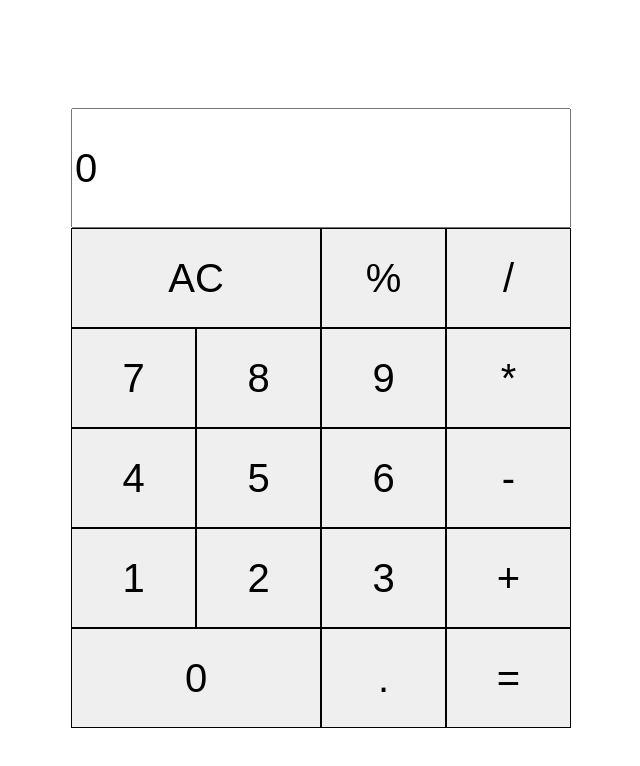
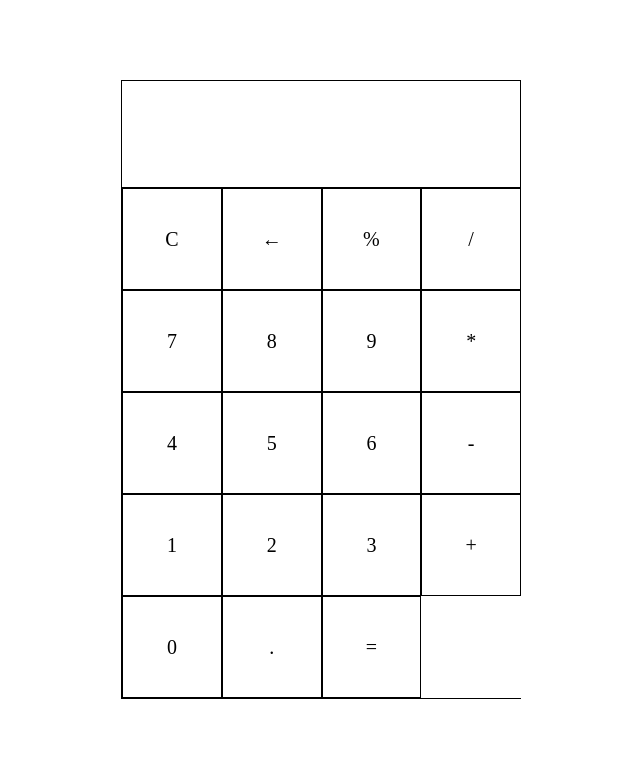
Before and after one commit to Mary-fox/calculator-2.0, a plain HTML site: page index.html in a window 1280 px wide. Shown: the whole page, without its empty margins (319-959 px from the left). Drawn offline with Linux system fonts and the light colour scheme.

Commit message:
[feat] add addEventListener not work

```diff
--- a/index.html
+++ b/index.html
@@ -8,39 +8,30 @@
     <link rel="stylesheet" href="./style.css">
 </head>
 <body>
-   <div class="wrapper">
-        <form class="calculater" name="calc" action="">
-            <input class="area" type="text" value="0" readonly>
-            <div class="btn__row">
-                <button class="clear" onclick="Clear()">AC</button>
-                <button class="operator" value="%" onclick="Percent()" >%</button>
-                <button class="operator" value="/" onclick="Operation('/')">/</button>
-            </div>
-            <div class="btn__row">
-                <button class="number" value="7" onclick="NumPressed(7)">7</button>
-                <button class="number" value="8" onclick="NumPressed(8)">8</button>
-                <button class="number" value="9" onclick="NumPressed(9)">9</button>
-                <button class="operator" value="*" onclick="Operation('*')">*</button>
-            </div>
-            <div class="btn__row">
-                <button class="number" value="4" onclick="NumPressed(4)">4</button>
-                <button class="number" value="5" onclick="NumPressed(5)">5</button>
-                <button class="number" value="6" onclick="NumPressed(6)">6</button>
-                <button class="operator" value="-" onclick="Operation('-')">-</button>
-            </div>
-            <div class="btn__row">
-                <button class="number" value="1" onclick="NumPressed(1)">1</button>
-                <button class="number" value="2" onclick="NumPressed(2)">2</button>
-                <button class="number" value="3" onclick="NumPressed(3)">3</button>
-                <button class="operator" value="+" onclick="Operation('+')">+</button>
-            </div>
-            <div class="btn__row">
-                <button class="number zero" value="0" onclick="NumPressed(0)">0</button>
-		        <button class="decimal" value="." onclick="Decimal()">.</button>
-			    <button class="equal" value="=" onclick="Operation('=')">=</button>
-             </div>
-        </form>
-   </div>
+<div class="wrapper">
+    <div id="display" readonly></div>
+        <div class="buttons">
+                <div class="button">C</div>
+                <div class="button">&larr;</div>
+                <div class="button" value="%">%</div>
+                <div class="button" value="/">/</div>
+                <div class="button" value="7">7</div>
+                <div class="button" value="8">8</div>
+                <div class="button" value="9">9</div>
+                <div class="button" value="*">*</div>
+                <div class="button" value="4">4</div>
+                <div class="button" value="5">5</div>
+                <div class="button" value="6">6</div>
+                <div class="button" value="-">-</div>
+                <div class="button" value="1">1</div>
+                <div class="button" value="2">2</div>
+                <div class="button" value="3">3</div>
+                <div class="button" value="+">+</div>
+                <div class="button" value="0">0</div>
+		        <div class="button" value=".">.</div>
+			    <div class="button" id="equal" value="=">=</div>
+        </div>
+</div>
    <script src="./main.js"></script>
 </body>
 </html>
--- a/main.js
+++ b/main.js
@@ -1,30 +1,19 @@
-const area = document.querySelector (".area");
-area.innerHTML = "";
-const number = document.querySelector(".number");
-let oneInput;
-let twoInput;
-let calledOperator;
+let display = document.getElementById('display');
+let buttons = Array.from(document.getElementsByClassName('button')); //array.from метод,который создает массив
 
-const calc = () => {
-    let result;
-    switch ( operator) {
-        case '+':
-            result = parseInt(oneInput) + parseInt(twoInput)
-            break
-        case '-':
-            result = parseInt(oneInput) - parseInt(twoInput)
-            break
-        case '/':
-            result = parseInt(oneInput) / parseInt(twoInput)
-            break
-        case '*':
-            result = parseInt(oneInput) * parseInt(twoInput)
-            break
-        case '%':
-            result = (parseInt(oneInput)/100)*parseInt(twoInput)
-            break
-        default:
-            return
-    }
-    twoInput = result.toString()
-}
+
+//метод .map используется для выполнения над каждым элементом итерируемого объекта
+//некую последовательность действий.
+buttons.map (button => {
+    button.addEventListener('click', function (e){
+        let event = e.target.innerText;
+        if (event === 'C') {
+            display.innerText = '';
+        }else if (event === '=') {
+                display.innerText = eval(display.innerText);
+        }else if (event = '←') {
+            display.innerText = display.innerText.slice(0, -1);
+        }else {event = display.innerText += e.target.innerText;
+        }
+    });
+});
--- a/style.css
+++ b/style.css
@@ -1,25 +1,29 @@
 .wrapper {
-    max-width: 500px;
+    max-width: 400px;
+    margin: 10vh auto 0 auto;
+}
+#display {
+    text-align: right;
+    height: 70px;
+    line-height: 70px;
+    padding: 18px 10px;
+    font-size: 25px;
+    border: 1px solid black;
+}
+.buttons {
+    display: grid;
+    border-bottom: 1px solid black;
+    border-left: 1px solid black;
+    grid-template-columns: 1fr 1fr 1fr 1fr;
+}
+.buttons > div {
+    border-top: 1px solid black;
+    border-right: 1px solid black;
+}
+.button {
+    border: 0.5px solid black;
+    line-height: 100px;
     text-align: center;
-    margin: 0 auto;
-    padding-top: 100px;
+    font-size: 20px;
+    cursor: pointer;
 }
-.area {
-    width: 100%;
-    height: 120px;
-    text-align: left;
-    font-size: 40px;
-    box-sizing: border-box;
-}
-.btn__row {
-    display: flex;
-}
-button {
-    height: 100px;
-    border: 1px solid black;
-    font-size: 40px;
-    width: 25%;
-}
-.clear, .zero {
-    width: 50%;
-}
```
